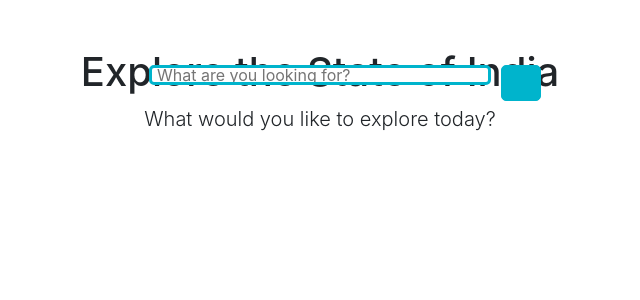
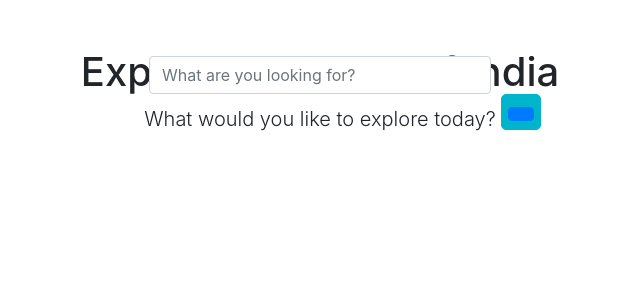
Before and after one commit to pranoti-d/vizabi, a Flask app: page / in a window 1280 px wide. Shown: the part 56-356 px from the top of the page, without its empty margins (320-960 px from the left). Run offline with Flask 3, Linux system fonts and the light colour scheme; parts of the project's set-up code (start-up, migrations or seed data) failed here and were passed over; some libraries are stand-ins or nearby versions.

Commit message:
Update index_1.html

```diff
--- a/app/templates/index_1.html
+++ b/app/templates/index_1.html
@@ -65,10 +65,10 @@
           <h1 class="mt-5">Explore the State of India</h1>
           <p class="lead">What would you like to explore today?</p>
           <div class="wrap">
-            <div class="search">
-              <input type="text" class="searchTerm" placeholder="What are you looking for?">
+            <div class="search" method="GET" action="search">
+              <input type="text" class="form-control" name="query" id="query" placeholder="What are you looking for?">
               <button type="submit" class="searchButton">
-                <i class="fa fa-search"></i>
+                <i class="btn btn-primary"></i>
               </button>
           </div>
 </div>
```
